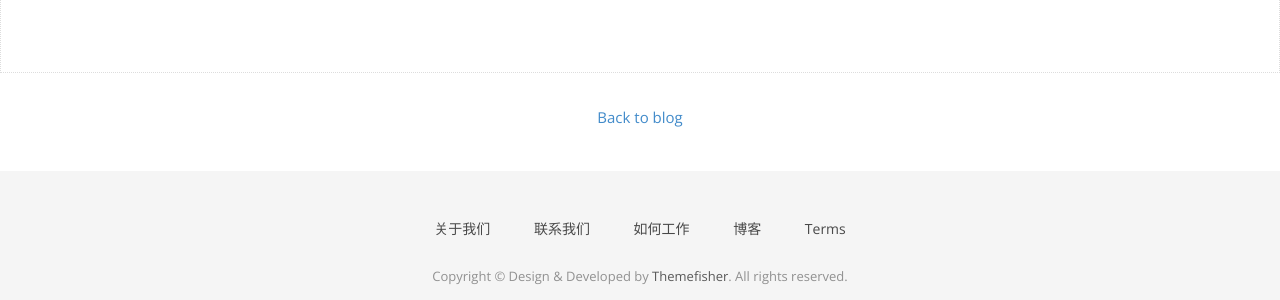
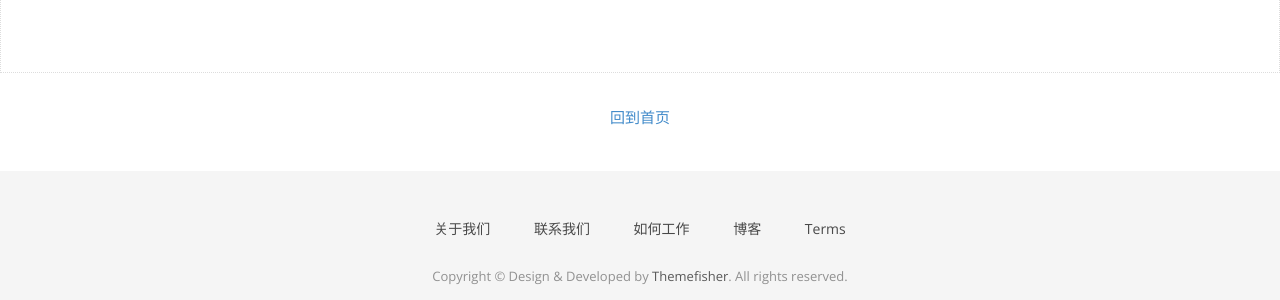
Before and after one commit to dreampivot/slipscloud.github.io, a Jekyll site: the page built from _posts/2016-05-20-my-example-post.md, in a window 1280 px wide. Shown: the part 638-938 px from the top of the page. Built offline with Jekyll 4.4.1, drawn with Linux system fonts in a browser that asks for light colours; nearby versions of some CDN libraries; some web fonts are replaced.

Commit message:
Update post.html

```diff
--- a/_layouts/post.html
+++ b/_layouts/post.html
@@ -22,5 +22,5 @@ layout: page
   </section>
 </div>
 <p class="center-text" style="padding: 30px;">
-  <a href="{{ site.baseurl }}/blog">Back to blog</a>
+  <a href="{{ site.baseurl }}">回到首页</a>
 </p>
```
